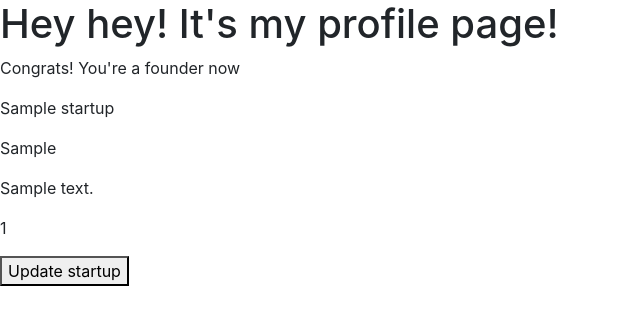
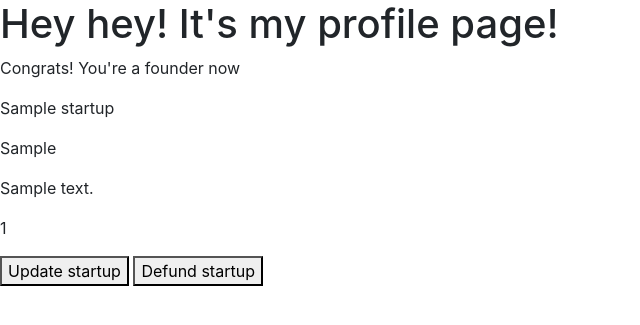
Before and after one commit to noeljane/django_fun, a Django app: page /accounts/1/profile/ in a window 1280 px wide. Shown: the part 56-381 px from the top of the page, without its empty margins (0-640 px from the left). Run offline with Django 3.2, Linux system fonts and the light colour scheme; a user stored in the database is signed in; tables that the repository leaves empty hold one stand-in row (values such as "Sample post"); some libraries are stand-ins or nearby versions.

Commit message:
delete works for startups

```diff
--- a/accounts/templates/profile.html
+++ b/accounts/templates/profile.html
@@ -20,6 +20,9 @@
           <button> Update startup </button>
         </a>
 
+        <a href="javascript:{document.getElementById('delete-{{startup.id}}').submit()}" >
+          <button> Defund startup </button>
+        </a>
 
 
         <form id="delete-{{startup.id}}"  action="{% url 'delete' startup.id %}" method="POST">
--- a/startups/views.py
+++ b/startups/views.py
@@ -35,5 +35,5 @@ def create(request):
 def delete(request, startup_id):
     if request.method == 'POST':
         startup = get_object_or_404(Startup, pk=startup_id)
-        book.delete()
-        return redirect('profile', user_id=request.user.id)
+        startup.delete()
+        return redirect('profile', founder_id=request.user.id)
```
